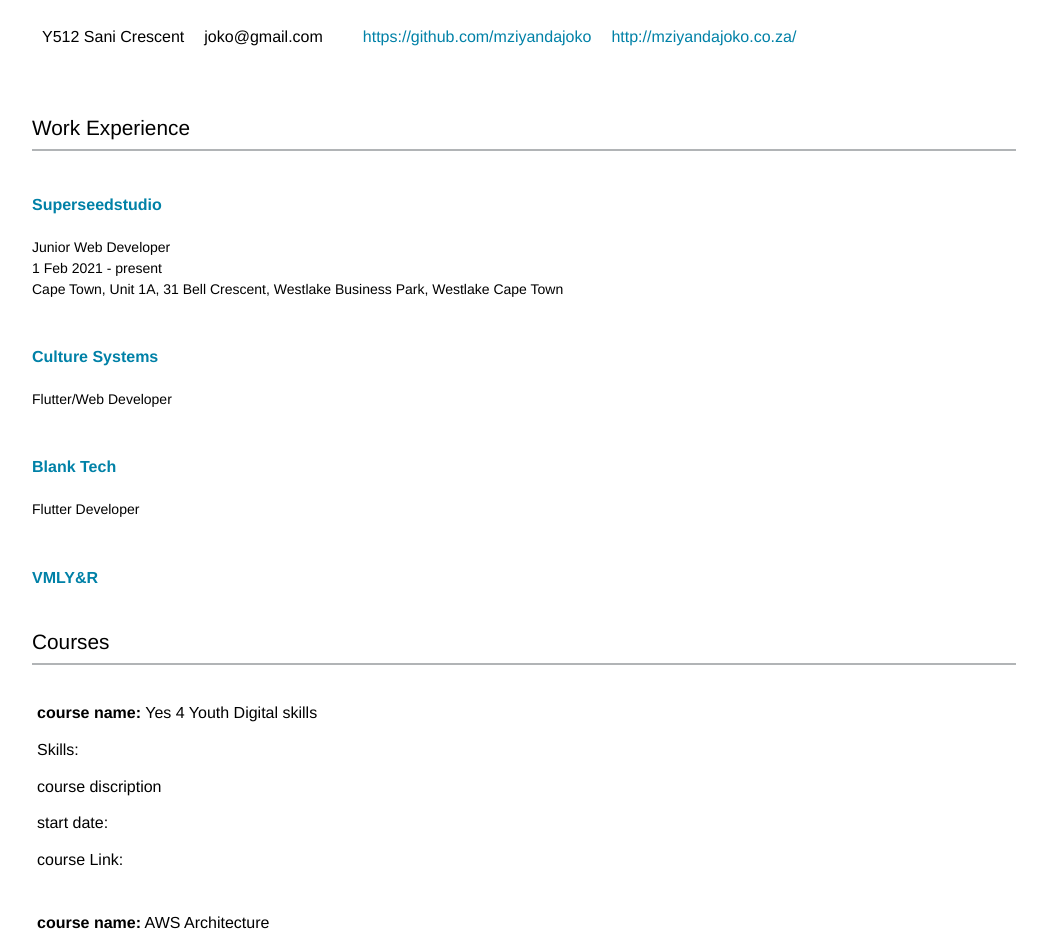
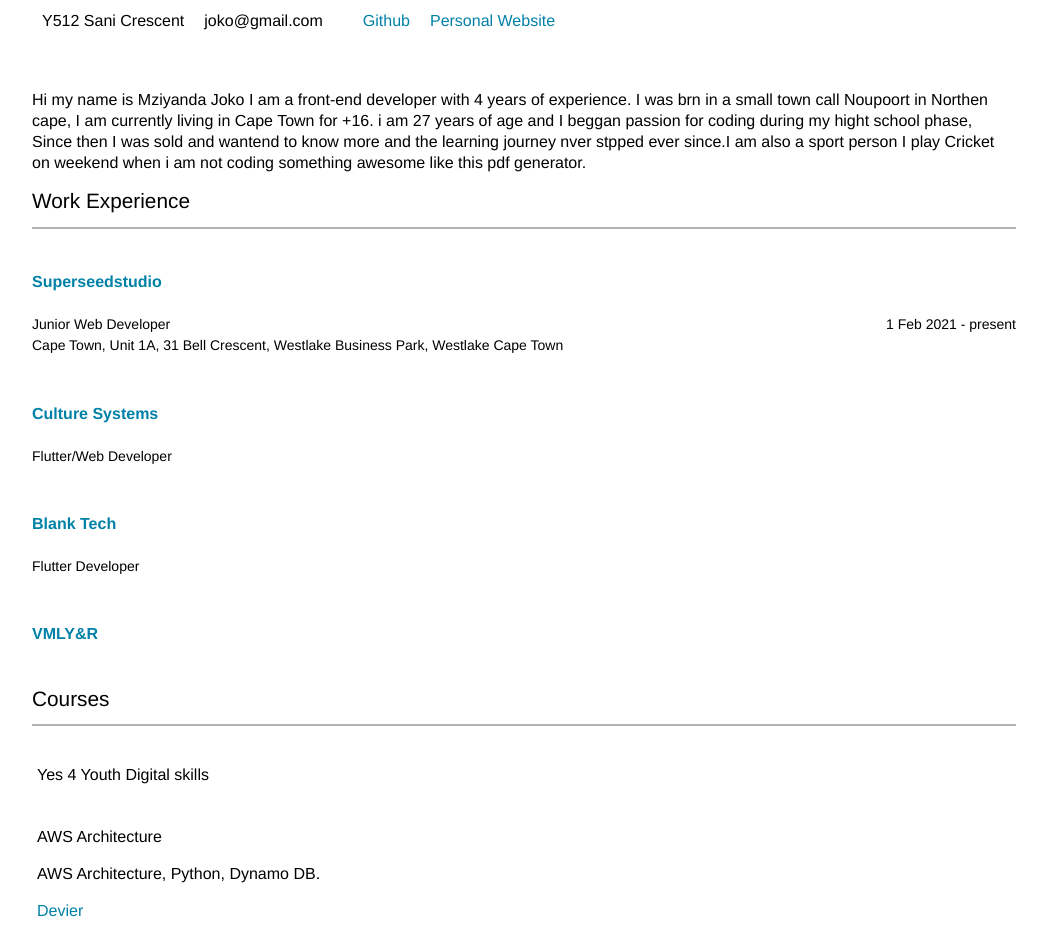
Before and after one commit to mziyandajoko/onepage-resume, an Eleventy site: page src/index.njk in a window 1280 px wide. Shown: the part 121-1068 px from the top of the page, without its empty margins (116-1163 px from the left). Built offline with nearby package versions, Linux system fonts and the light colour scheme; Eleventy itself is replaced by a stand-in of ours; files that its build step writes are made by us from their sources.

Commit message:
adds about me section

```diff
--- a/_public/styles.css
+++ b/_public/styles.css
@@ -27,9 +27,12 @@
 color: var(--dark-cyan-color)
 }
 
+.sub_title{
+    font-size: 1.2rem
+}
 .header_topic{
         border-bottom: 2px solid var(--grey-color);
-        padding-bottom: 10px;
+        padding-bottom: 15px;
         font-weight: 400;
         font-size: 1.3rem;
 }
@@ -37,7 +40,7 @@
 /* PEROSNAL DETAILS */
 
 .personal_details{
-    padding: 15px 0px;
+    padding: 3px 0px ;
     display: flex;
     flex-direction: row;
     margin-bottom: 30px;
@@ -58,6 +61,10 @@
 
 }
 
+.work_experiance--flex{
+    display: flex;
+    justify-content: space-between
+}
 .work_experiance li{
     display: block;
     line-height: 1.5em;
--- a/src/_data/data.json
+++ b/src/_data/data.json
@@ -94,7 +94,7 @@
       }
    ],
    "skills":[ {
-    "skillsList": "HTML, Javascript, Wordpress, React, CSS, JAMstack, NUNJUCKS, FlUTTER,"
+    "skillsList": "HTML, Javascript, Wordpress, React, CSS, JAMstack, NUNJUCKS, FlUTTER, Git"
    }
 ]
 
--- a/src/_includes/templates/courses.njk
+++ b/src/_includes/templates/courses.njk
@@ -1,11 +1,11 @@
 <div>
   {% for course in data.courses %}
   <div class="courses">
-    <p><strong>course name:</strong> {{course.courseName}}</p>
-    <p>Skills: {{course.skills}}</p>
-    <p>course discription {{course.discription}}</p>
-    <p> start date: {{course.start_date}}</p>
-    <p>course Link:<a target="_blank" href="{{course.link}}"> {{course.company}}</a></p>
+    <p>{{course.courseName}}</p>
+    <p>{{course.skills}}</p>
+    <p>{{course.discription}}</p>
+    <p>{{course.start_date}}</p>
+    <p><a target="_blank" href="{{course.link}}"> {{course.company}}</a></p>
 </div>
   {% endfor %}
 </div>
--- a/src/_includes/templates/header.njk
+++ b/src/_includes/templates/header.njk
@@ -4,9 +4,8 @@
         <li>{{details.address}}</li>
         <li>{{details.email}}</li>
         <li>{{details.phone}}</li>
-        {# <li>{{details.aboutMe}}</li> #}
-       <li><a target="_blank" href="{{details.Github}}">  {{details.Github}}</a></li>
-        <li><a target="_blank" href="{{details.website}}"> {{details.website}}</a></p>
+       <li><a target="_blank" href="{{details.Github}}">Github</a></li>
+        <li><a target="_blank" href="{{details.website}}">Personal Website</a></p>
         </ul>
     {%endfor %}
 </div>
--- a/src/_includes/templates/work_experiance.njk
+++ b/src/_includes/templates/work_experiance.njk
@@ -1,9 +1,12 @@
 <div class="workesperience_section--content">
     {% for workesperience in data.workesperience %}
         <ul class="work_experiance">
+
         <h4><a target="_blank" href="{{workesperience.link}}">{{workesperience.company}}</a></h4>
+        <div class="work_experiance--flex">
         <li> {{workesperience.role}}</li>
         <li> {{workesperience.start_date}}</li>
+        </div>
         <li> {{workesperience.address}}</li>
         </ul>
     {%endfor %}
--- a/src/index.njk
+++ b/src/index.njk
@@ -5,10 +5,12 @@
 <section class="container">
 <div class="header">
     <h1>{{title}}</h1>
-    <h2>Junior Web Developer</h2>
+    <h2 class="sub_title">Junior Web Developer</h2>
         {% include "./_includes/templates/header.njk" %}
+        {% for details in data.details %}
+        <p>{{details.aboutMe}}</p>
+        {% endfor %}
 </div>
-
     <div class="workesperience_section">
         <h2 class="header_topic">Work Experience</h2>
         {% include "./_includes/templates/work_experiance.njk" %}
@@ -16,12 +18,8 @@
 
     <h2 class="header_topic"> Courses </h2>
     {% include "./_includes/templates/courses.njk" %}
-<div class="skills">
-    <h2 class="header_topic">Skills</h2>
-    {% include "./_includes/templates/skills.njk" %}
-</div>
-
-
-
-
+    <div class="skills">
+        <h2 class="header_topic">Skills</h2>
+        {% include "./_includes/templates/skills.njk" %}
+    </div>
 </section>
--- a/src/styles.css
+++ b/src/styles.css
@@ -27,9 +27,12 @@
 color: var(--dark-cyan-color)
 }
 
+.sub_title{
+    font-size: 1.2rem
+}
 .header_topic{
         border-bottom: 2px solid var(--grey-color);
-        padding-bottom: 10px;
+        padding-bottom: 15px;
         font-weight: 400;
         font-size: 1.3rem;
 }
@@ -37,7 +40,7 @@
 /* PEROSNAL DETAILS */
 
 .personal_details{
-    padding: 15px 0px;
+    padding: 3px 0px ;
     display: flex;
     flex-direction: row;
     margin-bottom: 30px;
@@ -58,6 +61,10 @@
 
 }
 
+.work_experiance--flex{
+    display: flex;
+    justify-content: space-between
+}
 .work_experiance li{
     display: block;
     line-height: 1.5em;
```
Also changed, not shown: _public/index.html.
